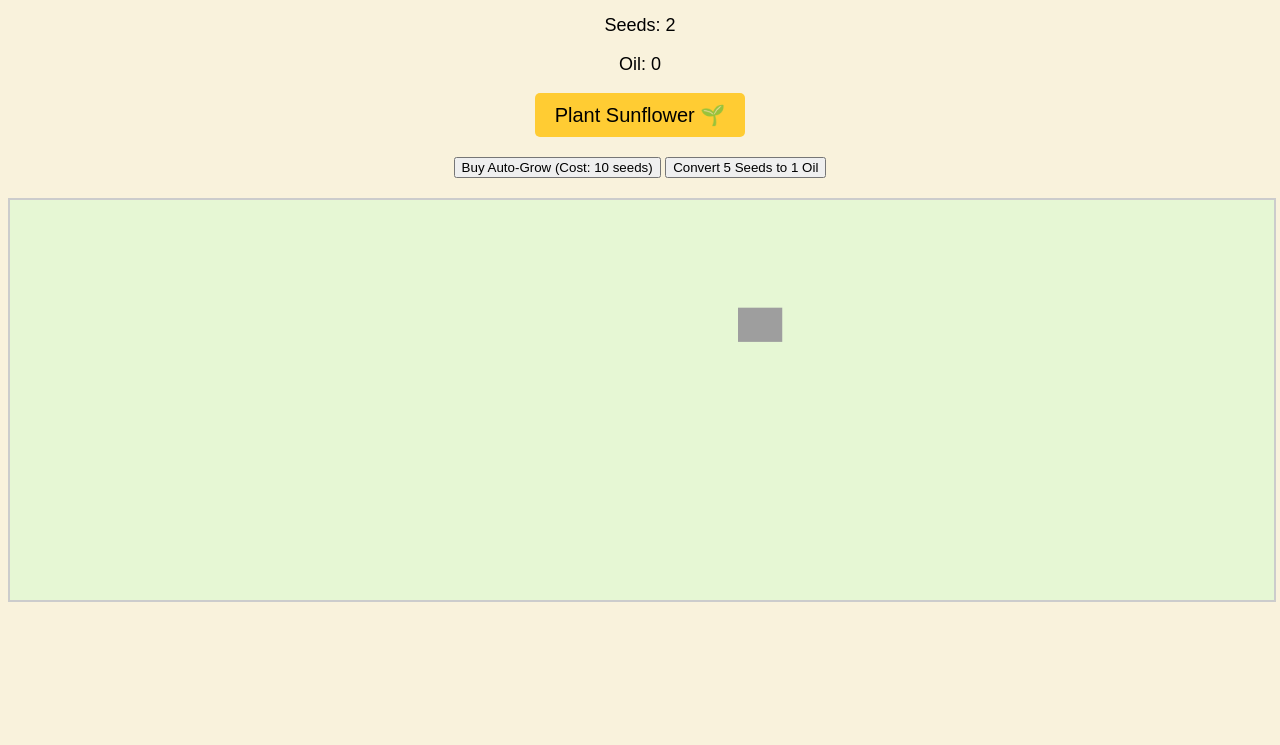
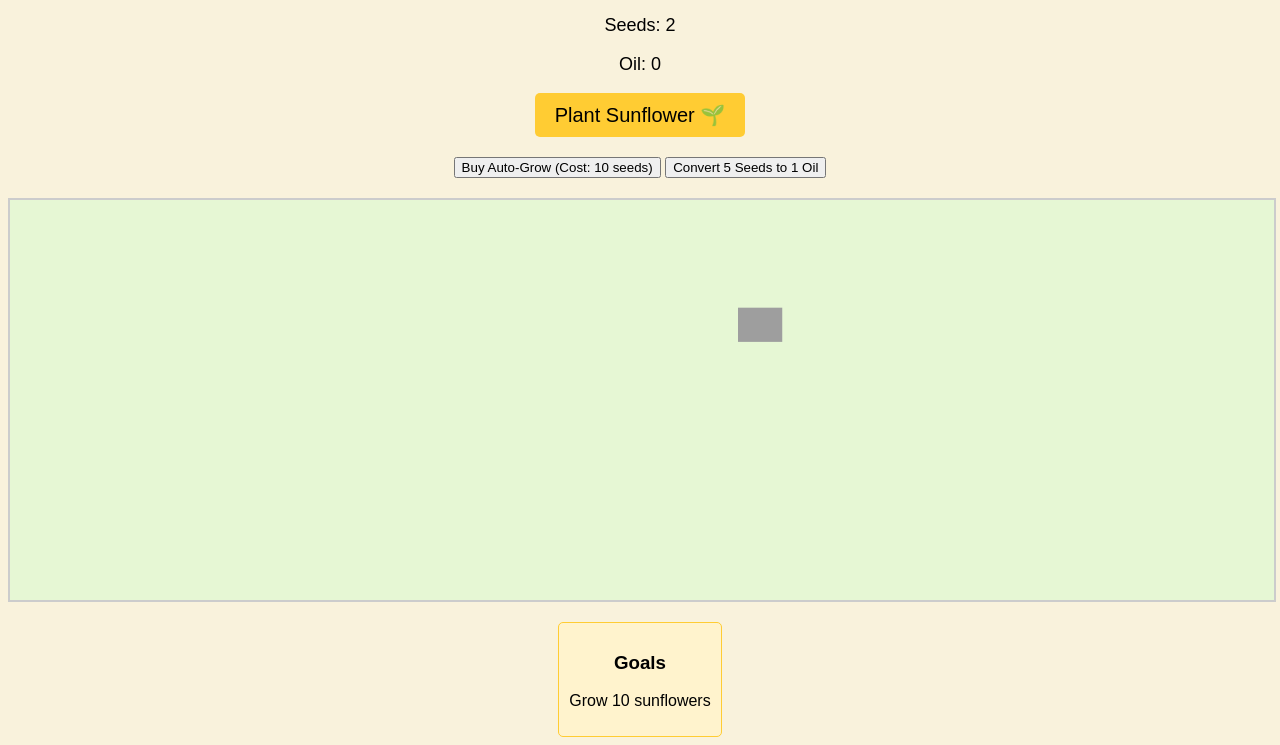
Before and after one commit to SunflowerOriginal/sunflower-clicker, a plain HTML site: page index.html in a window 1280 px wide. Both pictures are taken after a click on the button "Plant Sunflower 🌱". Shown: the part 105-850 px from the top of the page. Before the commit the page ends 800 px from the top, so only its background shows below. Drawn offline with Linux system fonts and the light colour scheme; grey boxes are pictures that could not be loaded.

Commit message:
Update index.html

```diff
--- a/index.html
+++ b/index.html
@@ -12,6 +12,7 @@
         #field { position: relative; width: 100%; height: 400px; border: 2px solid #ccc; margin-top: 20px; background-color: #e6f7d4; overflow: hidden; }
         .sunflower { position: absolute; width: 30px; opacity: 0; transition: all 1s ease-in-out; }
         .grow { opacity: 1; transform: scale(1.5); }
+        #goals { margin-top: 20px; padding: 10px; background: #fff3cd; border: 1px solid #ffcc33; border-radius: 5px; display: inline-block; }
     </style>
 </head>
 <body>
@@ -28,13 +29,28 @@
 
     <div id="field"></div>
 
+    <div id="goals">
+        <h3>Goals</h3>
+        <p id="goalText">Grow 10 sunflowers</p>
+    </div>
+
     <script>
         let sunflowers = parseInt(localStorage.getItem("sunflowers")) || 0;
         let seeds = parseInt(localStorage.getItem("seeds")) || 0;
         let oil = parseInt(localStorage.getItem("oil")) || 0;
         let autoGrowers = parseInt(localStorage.getItem("autoGrowers")) || 0;
         let upgradeCost = 10;
+        let goalIndex = parseInt(localStorage.getItem("goalIndex")) || 0;
 
+        const goals = [
+            { text: "Grow 10 sunflowers", condition: () => sunflowers >= 10 },
+            { text: "Harvest 50 seeds", condition: () => seeds >= 50 },
+            { text: "Produce 5 sunflower oils", condition: () => oil >= 5 },
+            { text: "Grow 50 sunflowers", condition: () => sunflowers >= 50 },
+            { text: "Reach 100 sunflowers!", condition: () => sunflowers >= 100 }
+        ];
+
+        document.getElementById("goalText").innerText = goals[goalIndex].text;
         document.getElementById("counter").innerText = sunflowers;
         document.getElementById("seeds").innerText = seeds;
         document.getElementById("oil").innerText = oil;
@@ -44,12 +60,13 @@
             seeds += 2;
             plantSunflower();
             updateStats();
+            checkGoals();
         });
 
         function plantSunflower() {
             let field = document.getElementById("field");
             let sunflower = document.createElement("img");
-            sunflower.src = "https://upload.wikimedia.org/wikipedia/commons/4/40/Sunflower_sky_backdrop.jpg"; // Sunflower image
+            sunflower.src = "https://upload.wikimedia.org/wikipedia/commons/4/40/Sunflower_sky_backdrop.jpg";
             sunflower.classList.add("sunflower");
 
             let x = Math.random() * (field.clientWidth - 40);
@@ -77,6 +94,7 @@
                 seeds -= 5;
                 oil++;
                 updateStats();
+                checkGoals();
             }
         }
 
@@ -87,6 +105,7 @@
                 plantSunflower();
             }
             updateStats();
+            checkGoals();
         }
 
         function updateStats() {
@@ -99,6 +118,18 @@
             localStorage.setItem("autoGrowers", autoGrowers);
         }
 
+        function checkGoals() {
+            if (goalIndex < goals.length && goals[goalIndex].condition()) {
+                goalIndex++;
+                if (goalIndex < goals.length) {
+                    document.getElementById("goalText").innerText = goals[goalIndex].text;
+                } else {
+                    document.getElementById("goalText").innerText = "All goals completed!";
+                }
+                localStorage.setItem("goalIndex", goalIndex);
+            }
+        }
+
         setInterval(autoGrow, 1000);
     </script>
 </body>
```
